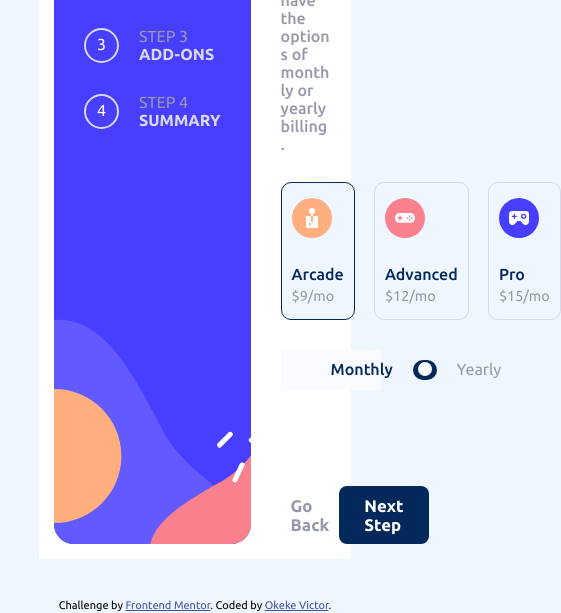
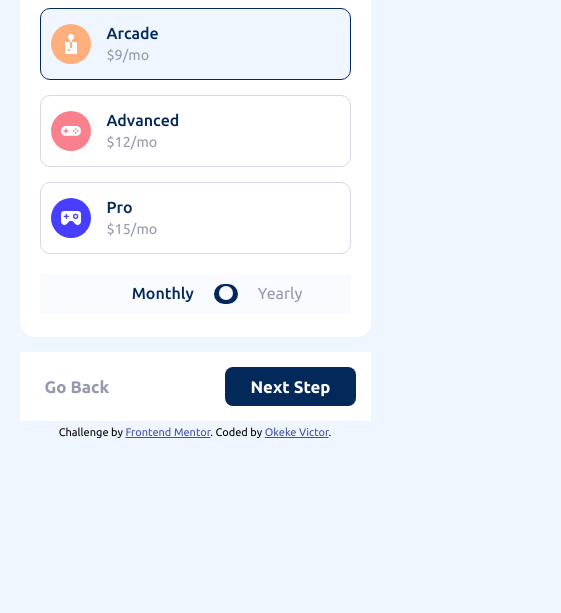
Before and after one commit to okekevicktur/multi-step-form-main, a plain HTML site: page index.html in a window 390 px wide. Shown: the part 231-844 px from the top of the page, 561 px wide, since content can reach past the window. Drawn offline with Linux system fonts and the light colour scheme.

Commit message:
Mobile Design

```diff
--- a/assets/css/style.css
+++ b/assets/css/style.css
@@ -9,10 +9,11 @@
 body{
     background-color: hsl(217, 100%, 97%);
     font-family: 'Ubuntu', sans-serif;
-    min-width: 50%;
+    width: 100%;
 }
 
 .container{
+    /* background-color: red; */
     background-color:  hsl(0, 0%, 100%);
     margin: 40px auto;
     display: grid;
@@ -22,6 +23,12 @@ body{
     padding: 15px;
     gap: 30px;
 }
+.mainwrapper{
+    display: block;
+    width: 100%;
+    margin: 0 auto;
+    /* background-color: red; */
+  }
 /* #region .sidebar */
 .sidebar{
 
@@ -32,6 +39,7 @@ body{
     border-radius: 20px;
     width: 100%;
     height: 100%;
+
 }
 .sidebar .steps{
     width: 100%;
@@ -88,7 +96,7 @@ body{
 .container .main{
     padding-top: 40px;
     /* background-color: green; */
-   min-width: 100%;
+   width: 100%;
 }
 .main-desc {
     margin-bottom: 1.8em;
@@ -104,7 +112,7 @@ body{
     color: hsl(231, 11%, 63%);
     font-weight: 500 ;
     word-wrap: break-word;
-    width: 90%;
+    width: 70%;
 }
 .options-wrapper{
     margin-bottom: 30px;
@@ -152,7 +160,6 @@ body{
 }
 .billing-type{
 
-    /* justify-items: center; */
     width: 100%;
     padding: 10px 50px;
     background-color: hsl(231, 100%, 99%);
@@ -199,12 +206,13 @@ body{
 }
 .footwrap{
     width: 70%;
+    display: block;
     /* background-color: red; */
 }
+
 .footer{
     display: flex;
-    width: 100%;
-    /* background-color: red; */
+    width: 70%;
     justify-content: space-between;
     color: hsl(231, 11%, 63%);
     font-weight: 700;
@@ -220,13 +228,95 @@ body{
 }
 /* #endregion .main */
 
-@media screen and ( min-width: 1200px){
+@media screen and ( max-width:800px){
+    body{
+        background-color: hsl(217, 100%, 97%);
+        font-family: 'Ubuntu', sans-serif;
+        /* width: 10vh; */
+        width:100%;
+    }
     .container{
-       /* width: 0%; */
-       margin: 60px auto;
-       /* Desktop: 1440px */
+            margin: 0 auto;
+            width: 100%;
+            display: block;
+            padding: 0;
+            margin: 0;
+            background-color: hsl(217, 100%, 97%);
     }
-    .main{
-        /* width: 50%; */
+    .mainwrapper{
+
+        width: 90%;
+        margin: 0 auto;
+      }
+    .sidebar{
+
+        background-image: url(/assets/images/bg-sidebar-mobile.svg);
+        background-repeat: no-repeat;
+        background-size: cover;
+        background-position:top right ;
+        border-radius: 0;
+        width: 100%;
+        height: 172px;
+        /* background-color: yellow; */
     }
+    .sidebar .steps{
+        display: grid ;
+        grid-template-columns: 1fr 1fr 1fr 1fr;
+        width: 65%;
+        margin: auto ;
+
+    }
+    .step-info{
+        display: none;
+        /* margin-left: 20px; */
+    }
+    .container .main{
+        margin: -75px auto 0 auto;
+        background-color:  hsl(0, 0%, 100%);
+        /* background-color: green; */
+        padding: 30px 20px 5px;
+        /* padding-bottom: 10px ; */
+       width: 100% !important;
+       border-radius: 15px;
+
+    }
+    .options-wrapper{
+        margin-bottom: 20px;
+        width: 100%;
+        display: block;
+
+        /* flex-wrap: wrap; */
+    }
+    .options-wrapper .main-option:not(.arc){
+        margin: 15px 0;
+        width: 100%;
+        display: flex;
+    }
+    .arc{
+        width: 100%;
+        display: flex;
+
+    }
+    .main-option .option{
+        margin-left: 1em;
+        margin-top: 0;
+    }
+    .billing-type{
+        padding: 10px 50px;
+        text-align: center;
+
+        margin: 1.1em 0;
+        /* background-color: red; */
+    }
+    .footwrap{
+        width: 100%;
+
+    }
+    .footer{
+        width: 100%;
+        margin: 15px 0 5px;
+        background-color:  hsl(0, 0%, 100%);
+        padding: 15px;
+    }
+
 }
--- a/index.html
+++ b/index.html
@@ -53,7 +53,8 @@
         </div>
       </div>
     </div>
-    <div class="main">
+    <div class="mainwrapper">
+      <div class="main">
       <div class="main-desc">
         <p class="header">Select your plan</p>
         <p class="sub-header">You have the options of monthly or yearly billing.</p>
@@ -93,13 +94,16 @@
 
         </div>
 
-        <div class="footer">
-          <p class="back">Go Back</p>
-          <p class="next">Next Step</p>
-        </div>
+
       </div>
 
     </div>
+    <div class="footer">
+      <p class="back">Go Back</p>
+      <p class="next">Next Step</p>
+    </div>
+    </div>
+
   </div>
 
 
```
